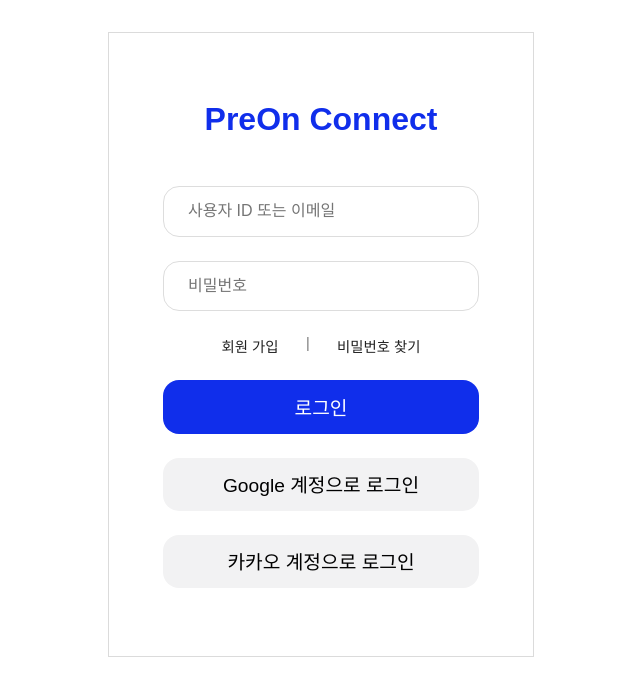
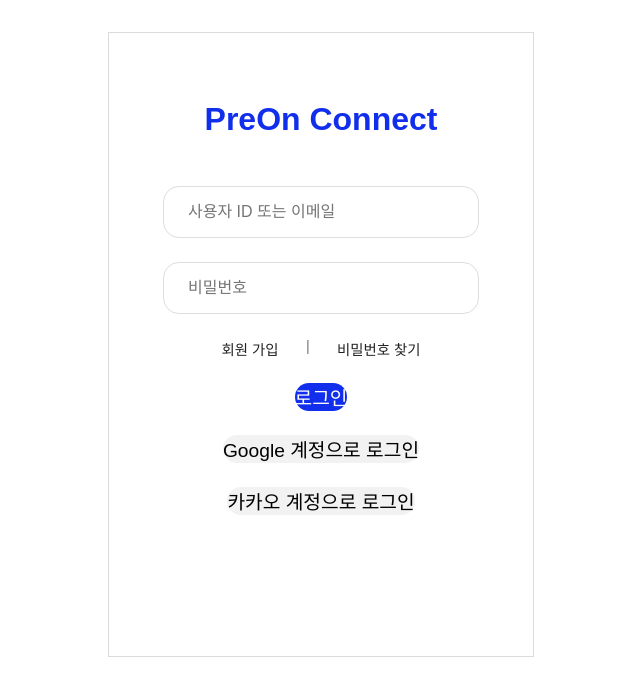
Before and after one commit to pre-on-connect/front-end, a Next.js app: page /login in a window 1280 px wide. Shown: the top 696 px of the page, without its empty margins (319-959 px from the left). Built offline with nearby package versions, Linux system fonts and the light colour scheme.

Commit message:
Design: 공통button width, height 삭제

```diff
--- a/src/components/ui/Button.ts
+++ b/src/components/ui/Button.ts
@@ -3,8 +3,6 @@
 import styled from "styled-components";
 
 export const Button = styled.button<{$fill?:string}>`
-  width: 19.750rem;
-  height: 3.5rem;
   font-size: 1.2rem;
   border: none;
   border-radius: 1rem;
```
